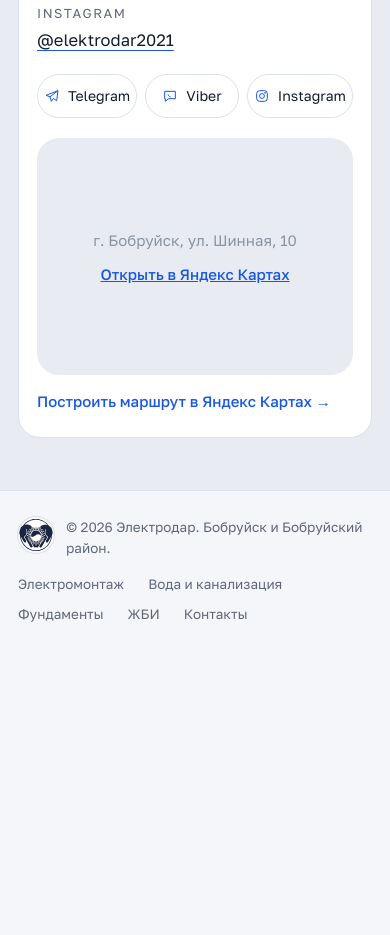
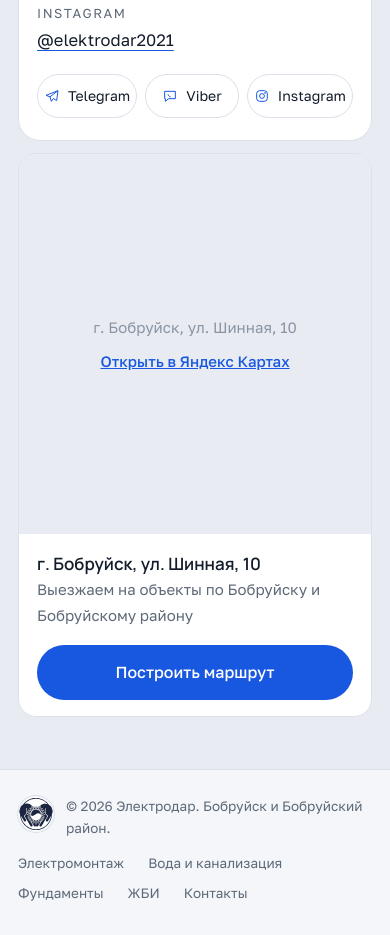
Before and after one commit to talizzzbogdan-dev/elektrodar, a plain HTML site: page index.html in a window 390 px wide. Shown: the part 7488-8423 px from the top of the page. Before the commit the page ends 8217 px from the top, so only its background shows below. Drawn offline with Linux system fonts and the light colour scheme.

Commit message:
Карта на всю ширину блока контактов, сброс кэша стилей
Co-Authored-By: Claude Opus 5.5 <noreply@anthropic.com>
Claude-Session: https://claude.ai/code/session_01EYGUqa34LBtdE1QmfkcTWy

```diff
--- a/index.html
+++ b/index.html
@@ -24,7 +24,7 @@
 <link rel="preconnect" href="https://fonts.googleapis.com">
 <link rel="preconnect" href="https://fonts.gstatic.com" crossorigin>
 <link href="https://fonts.googleapis.com/css2?family=Golos+Text:wght@400;500&family=Manrope:wght@500;600;700&display=swap" rel="stylesheet">
-<link rel="stylesheet" href="styles.css">
+<link rel="stylesheet" href="styles.css?v=3">
 <script type="application/ld+json">{"@context":"https://schema.org","@type":"HomeAndConstructionBusiness","@id":"https://talizzzbogdan-dev.github.io/elektrodar/#org","name":"Электродар","url":"https://talizzzbogdan-dev.github.io/elektrodar/","logo":"https://talizzzbogdan-dev.github.io/elektrodar/img/logo.svg","image":"https://talizzzbogdan-dev.github.io/elektrodar/img/og.jpg","description":"Электромонтаж, водоснабжение и канализация, фундаменты, продажа, доставка и монтаж ЖБИ в Бобруйске и Бобруйском районе.","telephone":["+375291620082","+375447258724","+375447567236","+375296337055"],"email":"elektrodar@mail.ru","address":{"@type":"PostalAddress","streetAddress":"ул. Шинная, 10","addressLocality":"Бобруйск","addressRegion":"Могилёвская область","addressCountry":"BY"},"areaServed":[{"@type":"City","name":"Бобруйск"},{"@type":"AdministrativeArea","name":"Бобруйский район"}],"sameAs":["https://www.instagram.com/elektrodar2021/"]}</script>
 <script type="application/ld+json">{"@context":"https://schema.org","@type":"FAQPage","mainEntity":[{"@type":"Question","name":"Сколько стоят работы?","acceptedAnswer":{"@type":"Answer","text":"Цена зависит от объёма, грунта и материалов. Ориентир называем по телефону, точную сумму считаем после осмотра и записываем в договор."}},{"@type":"Question","name":"Как работает рассрочка?","acceptedAnswer":{"@type":"Answer","text":"Оплату можно разбить на части. Размер платежей и сроки согласуем до подписания договора."}},{"@type":"Question","name":"На что даётся гарантия?","acceptedAnswer":{"@type":"Answer","text":"На все выполненные нами работы. Срок зависит от вида работ и прописывается в договоре."}},{"@type":"Question","name":"Где вы работаете?","acceptedAnswer":{"@type":"Answer","text":"В Бобруйске и Бобруйском районе. Если ваш объект дальше, позвоните: обсудим выезд."}},{"@type":"Question","name":"Можно купить ЖБИ без монтажа?","acceptedAnswer":{"@type":"Answer","text":"Да. Привезём изделия на объект, а монтаж закажете, если он нужен."}}]}</script>
 </head>
@@ -208,12 +208,19 @@
           <div><dt>Instagram</dt><dd><a href="https://www.instagram.com/elektrodar2021/" target="_blank" rel="noopener">@elektrodar2021</a></dd></div>
         </dl>
         <div class="msgs"><a href="https://t.me/+375291620082" target="_blank" rel="noopener"><svg><use href="#i-tg"/></svg>Telegram</a><a href="viber://chat?number=%2B375291620082"><svg><use href="#i-chat"/></svg>Viber</a><a href="https://www.instagram.com/elektrodar2021/" target="_blank" rel="noopener"><svg><use href="#i-cam"/></svg>Instagram</a></div>
+      </div>
+    </div>
+    <div class="wrap">
+      <div class="mapbox rv">
         <div class="ph map">
           <span>г. Бобруйск, ул. Шинная, 10</span>
           <a href="https://yandex.by/maps/org/elektrodar/44255781112/" target="_blank" rel="noopener">Открыть в Яндекс Картах</a>
           <iframe src="https://yandex.by/map-widget/v1/?ol=biz&amp;oid=44255781112&amp;z=16" title="Электродар на Яндекс Картах: г. Бобруйск, ул. Шинная, 10" loading="lazy" allowfullscreen></iframe>
         </div>
-        <a class="map-link" href="https://yandex.by/maps/org/elektrodar/44255781112/" target="_blank" rel="noopener">Построить маршрут в Яндекс Картах →</a>
+        <div class="map-bar">
+          <div><b>г. Бобруйск, ул. Шинная, 10</b><span>Выезжаем на объекты по Бобруйску и Бобруйскому району</span></div>
+          <a class="btn" href="https://yandex.by/maps/org/elektrodar/44255781112/" target="_blank" rel="noopener">Построить маршрут</a>
+        </div>
       </div>
     </div>
   </section>
@@ -234,6 +241,6 @@
 
 <div class="callbar"><a class="btn" href="tel:+375291620082"><svg><use href="#i-phone"/></svg>Позвонить</a><a class="ico" href="https://t.me/+375291620082" target="_blank" rel="noopener" aria-label="Написать в Telegram"><svg><use href="#i-tg"/></svg></a><a class="ico" href="viber://chat?number=%2B375291620082" aria-label="Написать в Viber"><svg><use href="#i-chat"/></svg></a></div>
 
-<script src="script.js"></script>
+<script src="script.js?v=3"></script>
 </body>
 </html>
--- a/styles.css
+++ b/styles.css
@@ -208,12 +208,14 @@ section.block[id]{scroll-margin-top:70px}
 .contact dt{font-size:13px;letter-spacing:.12em;text-transform:uppercase;color:var(--muted);margin-bottom:4px}
 .contact dd{margin:0;font-size:18px}
 .contact dd a{text-decoration-color:var(--green);text-underline-offset:4px}
-.map{margin-top:28px;aspect-ratio:16/9;padding:0}
+.mapbox{margin-top:24px;background:var(--card);border:1px solid var(--line);border-radius:var(--r);overflow:hidden}
+.mapbox .map{margin:0;padding:0;height:clamp(380px,46vw,540px);border-radius:0}
 .map span{font-size:15px}
 .map a{color:var(--green);font-weight:500;font-size:15px}
 .map iframe{position:absolute;inset:0;width:100%;height:100%;border:0;display:block}
-.map-link{display:inline-block;margin-top:14px;color:var(--green);font-weight:500;font-size:15px;text-decoration:none}
-.map-link:hover{text-decoration:underline;text-underline-offset:4px}
+.map-bar{display:flex;align-items:center;justify-content:space-between;gap:16px 24px;flex-wrap:wrap;padding:20px 26px}
+.map-bar b{display:block;font-family:var(--display);font-weight:600;font-size:19px}
+.map-bar span{color:var(--muted);font-size:15px}
 @media (max-width:860px){.contact .grid{grid-template-columns:1fr}.contact .grid>div{padding:26px 22px}}
 
 .page-hero .wrap{display:grid;grid-template-columns:minmax(0,1.1fr) minmax(0,.9fr);gap:56px;align-items:center;padding-top:40px;padding-bottom:72px}
@@ -334,7 +336,11 @@ footer a:hover{color:var(--green)}
   .phones a{font-size:22px;padding:14px 18px}
   .contact dd{font-size:16.5px}
   .contact .msgs{margin-top:20px}
-  .map{aspect-ratio:4/3;margin-top:20px}
+  .mapbox{margin-top:12px;border-radius:18px}
+  .mapbox .map{height:380px}
+  .map-bar{padding:16px 18px;flex-direction:column;align-items:stretch}
+  .map-bar b{font-size:17px}
+  .map-bar .btn{justify-content:center}
   .page-hero .wrap{padding-top:16px;padding-bottom:36px;gap:22px}
   .crumbs{font-size:13px;margin-bottom:14px}
   .page-hero h1{font-size:clamp(30px,8.2vw,38px);margin-top:14px}
```
Also changed, not shown: elektromontazh.html (+2 -2 lines), fundamenty.html (+2 -2 lines), voda-kanalizaciya.html (+2 -2 lines), zhbi.html (+2 -2 lines).
